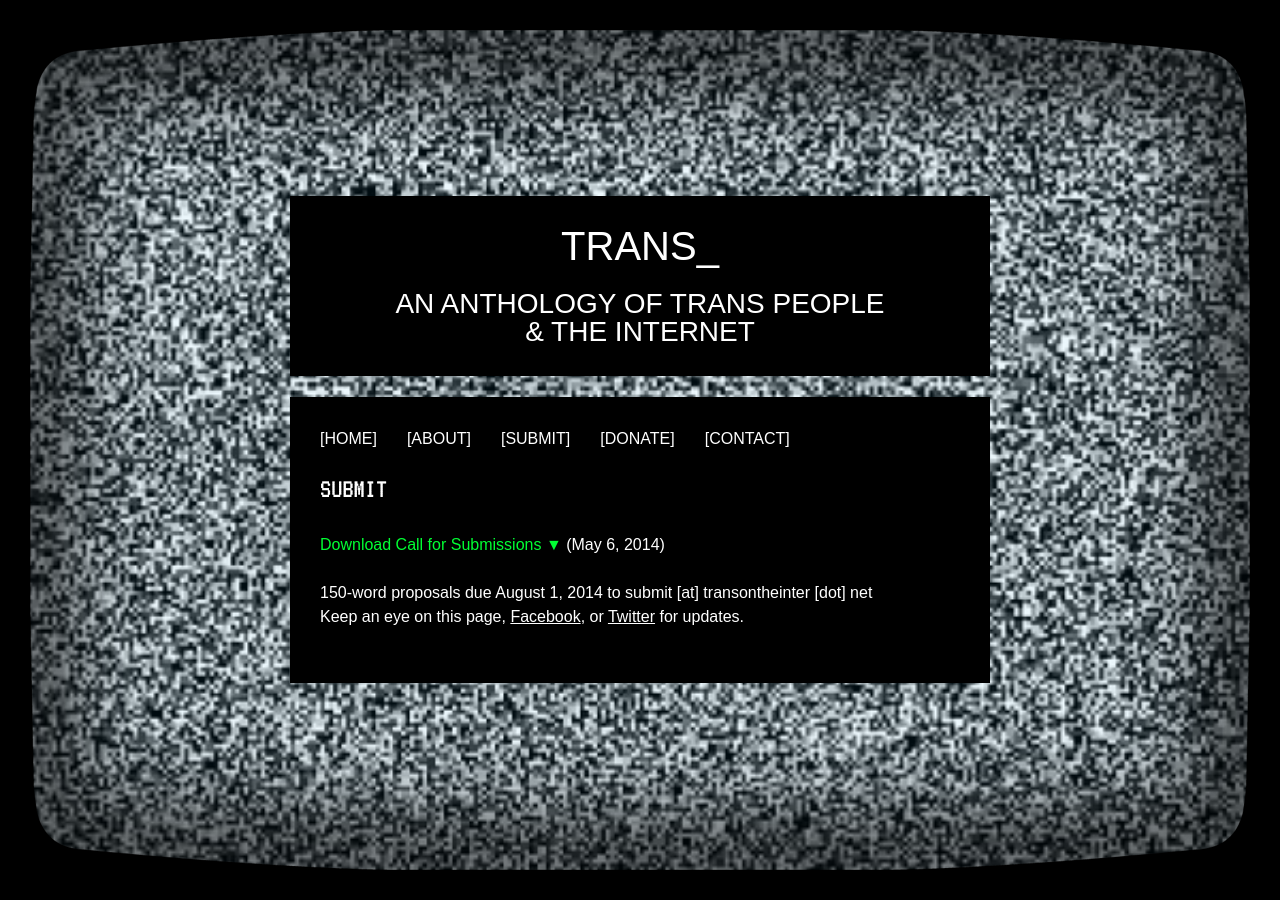
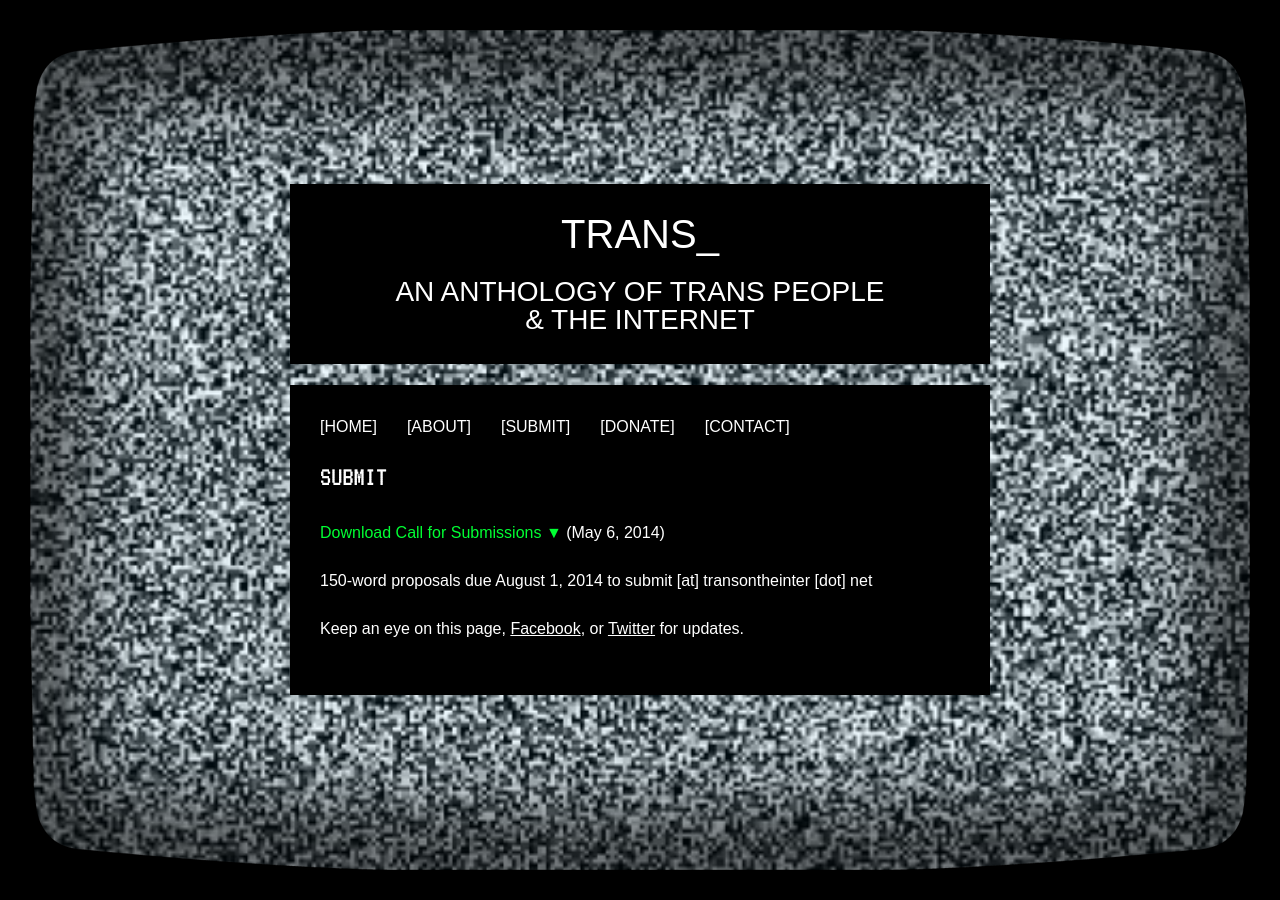
Before and after one commit to Trans-Digital/Trans-Digital.github.io, a Jekyll site: the page built from submit/index.html, in a window 1280 px wide. Built offline with Jekyll 4.4.1, drawn with Linux system fonts in a browser that asks for light colours; some web fonts are replaced; Markdown is read by kramdown in place of the engine named in the settings.

Commit message:
Updates submit page

```diff
--- a/submit/index.html
+++ b/submit/index.html
@@ -14,9 +14,9 @@ title: Submit | Trans_ An Anthology of Trans People and the Internet
 {% assign email_submissions = site.submissions_email | replace: '@', ' [at] ' %}
 {% assign email_submissions_clean = email_submissions | replace: '.', ' [dot] ' %}
 
-<p>150-word proposals due August 1, 2014 to <a class="color_green" href="mailto:{{ site.submissions_email }}?subject={{ site.submissions_email_subject }}">{{ email_submissions_clean }}</a>
+<p>150-word proposals due August 1, 2014 to <a class="color_green" href="mailto:{{ site.submissions_email }}?subject=Submission">{{ email_submissions_clean }}</a>
 
-<br>
+<br><br>
 
 <p>Keep an eye on this page, <a class="color_fucsia" style="text-decoration:underline"  href="http://facebook.com/{{ site.handle_facebook }}" target="_blank">Facebook</a>, or <a class="color_fucsia" style="text-decoration:underline;"  href="http://twitter.com/{{ site.handle_twitter }}" target="_blank">Twitter</a> for updates.</p>
 
```
